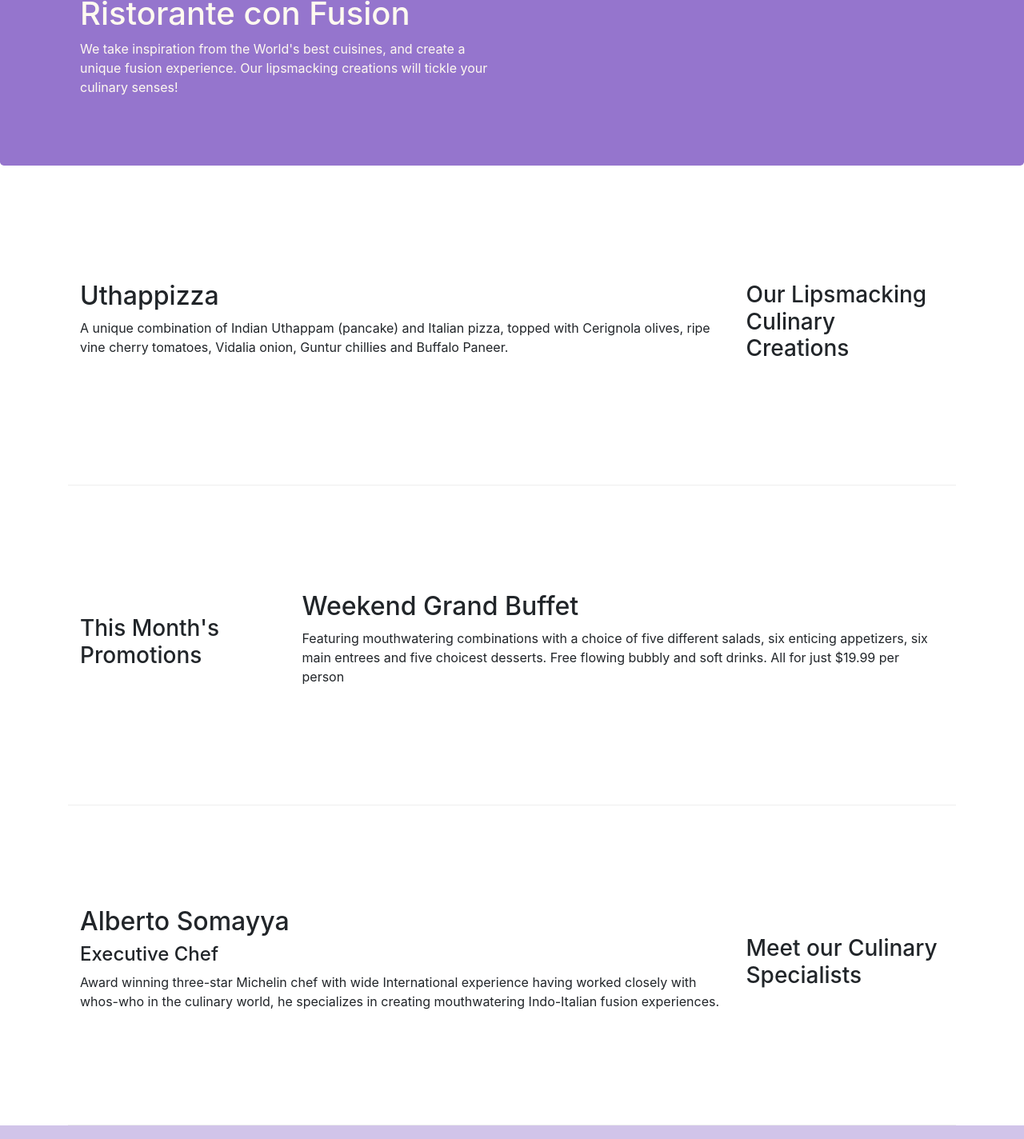
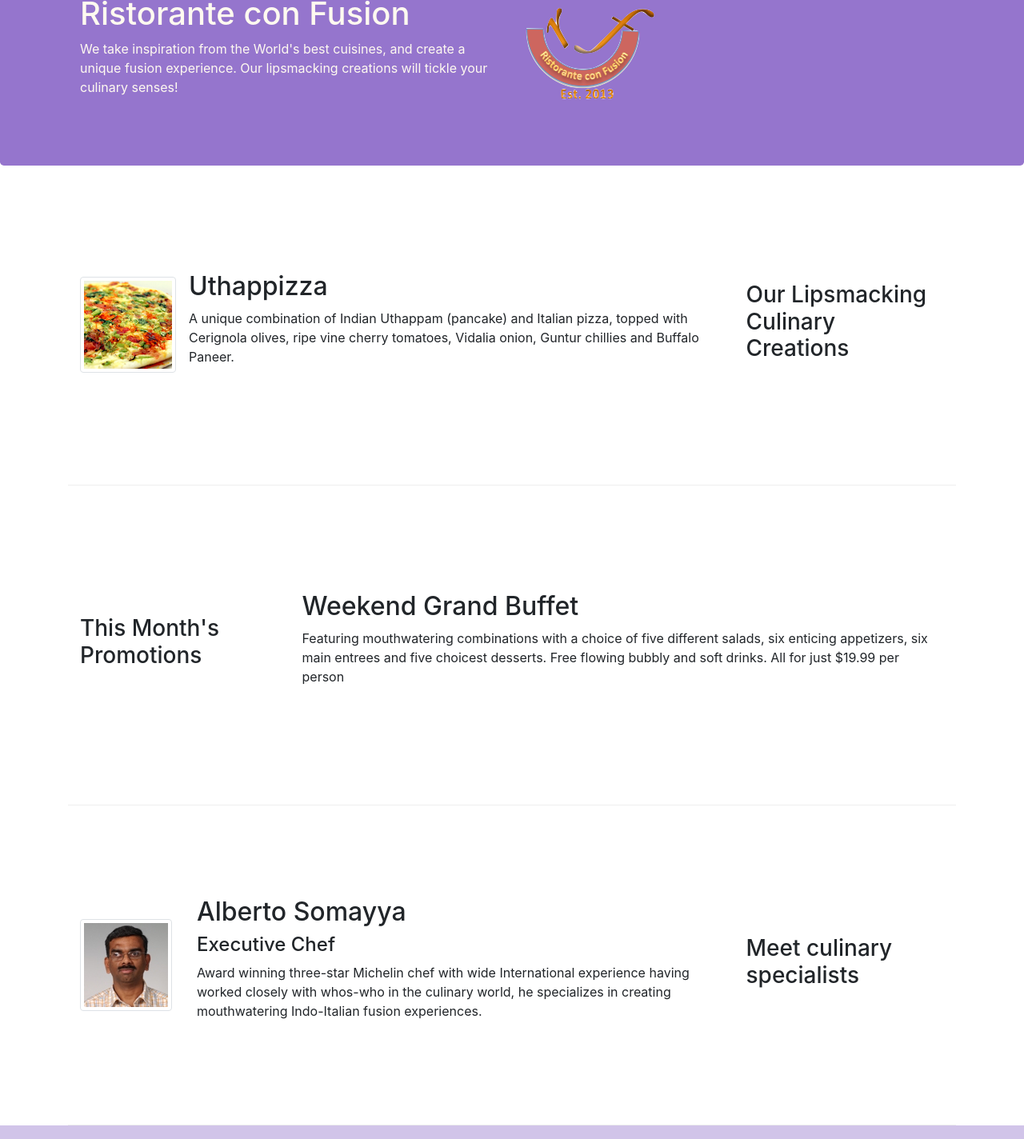
Before and after one commit to Nandini2245/git-test3, a website: page index.html in a window 1280 px wide. Shown: the part 127-1551 px from the top of the page at 80% size. Drawn offline with nearby package versions, Linux system fonts and the light colour scheme.

Commit message:
images and media

```diff
--- a/index.html
+++ b/index.html
@@ -21,7 +21,7 @@
             <botton class="navbar-toggler" type="button" data-toggle="collapse" data-target="#Navbar">
                 <span class="navbar-toggler-icon"></span>
             </botton>
-            <a class="navbar-brand mr-auto" href="#">Ristorante Con Fusion</a>
+            <a class="navbar-brand mr-auto" href="#"><img src="img/logo.png" height="30" width="41"></a>
             <div class="collapse navbar-collapse" id="Navbar">
                 <ul class="navbar-nav mr-auto">
                     <li class="nav-item active"><a class="nav-link" href="#"><span class="fa fa-home fa-lg"></span> Home</a></li>
@@ -39,7 +39,8 @@
                     <h1>Ristorante con Fusion</h1>
                     <p>We take inspiration from the World's best cuisines, and create a unique fusion experience. Our lipsmacking creations will tickle your culinary senses!</p>
                 </div>
-                <div class="col-12 col-sm">
+                <div class="col-12 col-sm align-self-center">
+                    <img src="img/logo.png" class="img-fluid">
                 </div>
             </div>
         </div>
@@ -51,8 +52,13 @@
                 <h3>Our Lipsmacking Culinary Creations</h3>
             </div>
             <div class="col col-sm order-sm-first col-md">
-                <h2>Uthappizza</h2>
-                <p class="d-none d-sm-block">A unique combination of Indian Uthappam (pancake) and Italian pizza, topped with Cerignola olives, ripe vine cherry tomatoes, Vidalia onion, Guntur chillies and Buffalo Paneer.</p>
+                <div class="media">
+                    <img class="img-flex mr-3 img-thumbnail align-self-center" src="img/Uthappizza.png" alt="Uthappizza">
+                    <div class="media-body">
+                        <h2 class="mt=0">Uthappizza</h2>
+                        <p class="d-none d-sm-block">A unique combination of Indian Uthappam (pancake) and Italian pizza, topped with Cerignola olives, ripe vine cherry tomatoes, Vidalia onion, Guntur chillies and Buffalo Paneer.</p>
+                    </div>
+                </div>
             </div>
         </div>
 
@@ -69,12 +75,19 @@
 
         <div class="row row-content align-items-center">
             <div class="col-12 col-sm-4 order-sm-last col-md-3">
-                <h3>Meet our Culinary Specialists</h3>
+                <h3>Meet culinary specialists</h3>
             </div>
             <div class="col col-sm order-sm-first col-md">
-                <h2>Alberto Somayya</h2>
-                <h4>Executive Chef</h4>
-                <p class="d-none d-sm-block">Award winning three-star Michelin chef with wide International experience having worked closely with whos-who in the culinary world, he specializes in creating mouthwatering Indo-Italian fusion experiences. </p>
+                <div class="media">
+                    <img class="img-flex mr-3 img-thumbnail align-self-center" src="img/alberto.png" alt="nandu">
+                    <div class="media-body">
+                        <div class="col col-sm order-sm-first col-md">
+                            <h2 class="mt-0">Alberto Somayya</h2>
+                            <h4>Executive Chef</h4>
+                            <p class="d-none d-sm-block">Award winning three-star Michelin chef with wide International experience having worked closely with whos-who in the culinary world, he specializes in creating mouthwatering Indo-Italian fusion experiences. </p>
+                        </div>
+                    </div>
+                </div>
             </div>
         </div>
     </div>
```
Also changed, not shown: aboutus.html (+3 -2 lines), contactus.html (+3 -2 lines), img/alberto.png (added), img/buffet.png (added), img/logo.png (added), img/nandu.jpg (added), img/uthappizza.png (added), 1 other file.
